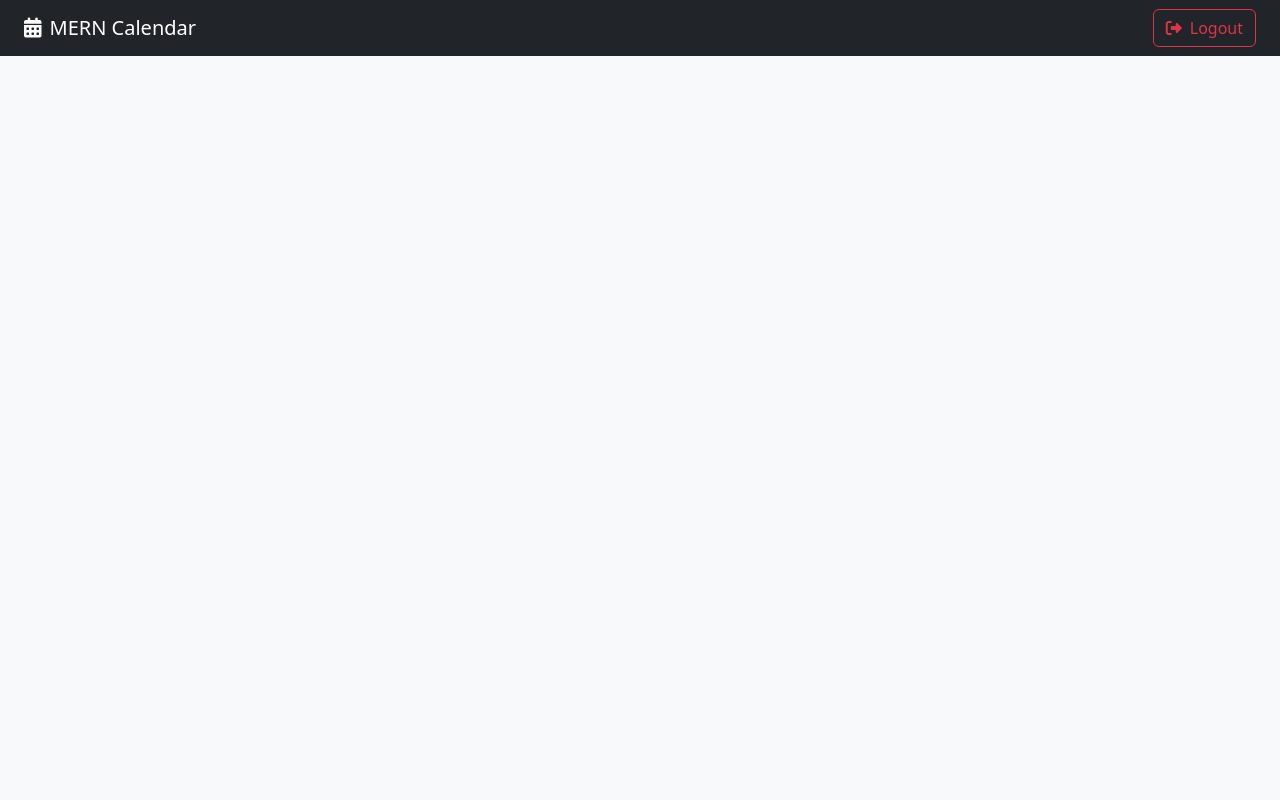
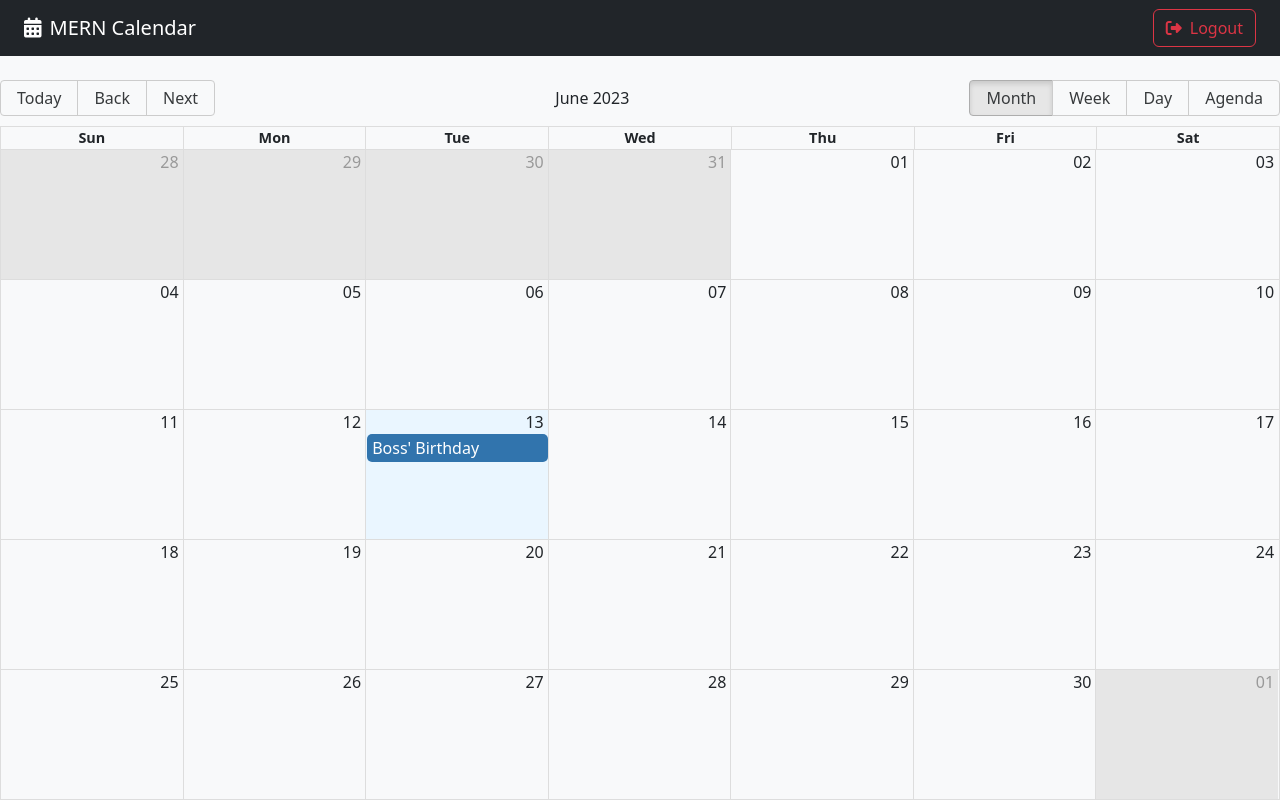
Before and after one commit to jpin730/mern-calendar-frontend, a React (Vite) app: page / in a window 1280 px wide. Built offline with nearby package versions, Linux system fonts and the light colour scheme.

Commit message:
style: :lipstick: add calendar page

```diff
--- a/package.json
+++ b/package.json
@@ -9,7 +9,9 @@
     "preview": "vite preview"
   },
   "dependencies": {
+    "date-fns": "^2.30.0",
     "react": "^18.2.0",
+    "react-big-calendar": "^1.8.1",
     "react-dom": "^18.2.0",
     "react-router-dom": "^6.12.1"
   },
--- a/src/calendar/pages/CalendarPage.jsx
+++ b/src/calendar/pages/CalendarPage.jsx
@@ -1,5 +1,43 @@
+import { Calendar, dateFnsLocalizer } from "react-big-calendar";
+import "react-big-calendar/lib/css/react-big-calendar.css";
+import { format, parse, startOfWeek, getDay, addHours } from "date-fns";
+import enUS from "date-fns/locale/en-US";
+
 import { Navbar } from "../components/Navbar";
 
+const locales = {
+  "en-US": enUS,
+};
+
+const events = [
+  {
+    title: "Boss' Birthday",
+    notes: "Buy a cake",
+    start: new Date(),
+    end: addHours(new Date(), 2),
+  },
+];
+
+const localizer = dateFnsLocalizer({
+  format,
+  parse,
+  startOfWeek,
+  getDay,
+  locales,
+});
+
 export const CalendarPage = () => {
-  return <Navbar />;
+  return (
+    <>
+      <Navbar />
+
+      <Calendar
+        localizer={localizer}
+        events={events}
+        startAccessor="start"
+        endAccessor="end"
+        style={{ height: "calc(100vh - 80px)" }}
+      />
+    </>
+  );
 };
```
Also changed, not shown: 1 other file (tests, documents, lock files or other folders).
